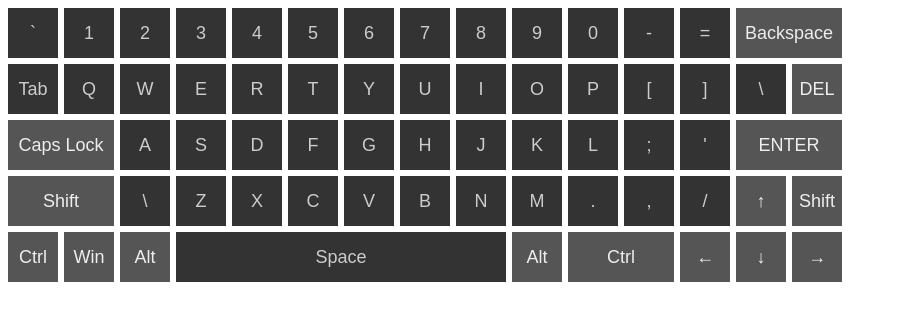
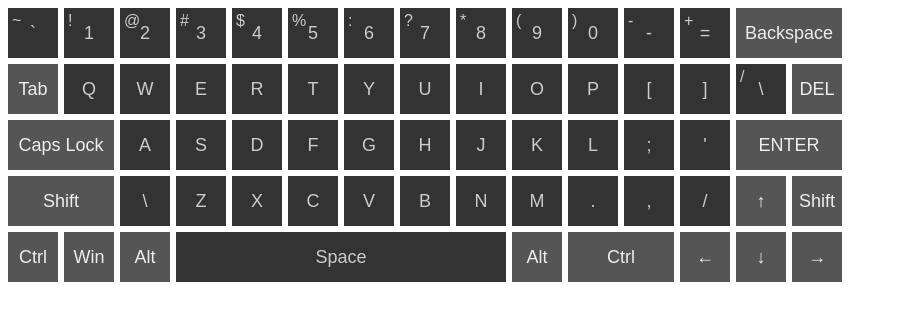
Before and after one commit to VadzimPapkou/virtual-keyboard, a website: page src/index.html in a window 1280 px wide. Shown: the whole page, without its empty margins (0-897 px from the left). Drawn offline with Linux system fonts and the light colour scheme.

Commit message:
feat: add additional btns

```diff
--- a/src/index.html
+++ b/src/index.html
@@ -7,21 +7,49 @@
 </head>
 <body>
 <div class="keyboard">
-  <button class="keyboard__btn">`</button>
-  <button class="keyboard__btn">1</button>
-  <button class="keyboard__btn">2</button>
-  <button class="keyboard__btn">3</button>
-  <button class="keyboard__btn">4</button>
-  <button class="keyboard__btn">5</button>
-  <button class="keyboard__btn">6</button>
-  <button class="keyboard__btn">7</button>
-  <button class="keyboard__btn">8</button>
-  <button class="keyboard__btn">9</button>
-  <button class="keyboard__btn">0</button>
-  <button class="keyboard__btn">-</button>
-  <button class="keyboard__btn">=</button>
+  <button class="keyboard__btn">
+    `
+    <span class="keyboard__btn__additional-char">~</span>
+  </button>
+  <button class="keyboard__btn">
+    1
+    <span class="keyboard__btn__additional-char">!</span>
+  </button>
+  <button class="keyboard__btn">
+    2
+    <span class="keyboard__btn__additional-char">@</span></button>
+  <button class="keyboard__btn">
+    3
+    <span class="keyboard__btn__additional-char">#</span></button>
+  <button class="keyboard__btn">
+    4
+    <span class="keyboard__btn__additional-char">$</span></button>
+  <button class="keyboard__btn">
+    5
+    <span class="keyboard__btn__additional-char">%</span></button>
+  <button class="keyboard__btn">
+    6
+    <span class="keyboard__btn__additional-char">:</span></button>
+  <button class="keyboard__btn">
+    7
+    <span class="keyboard__btn__additional-char">?</span></button>
+  <button class="keyboard__btn">
+    8
+    <span class="keyboard__btn__additional-char">*</span></button>
+  <button class="keyboard__btn">
+    9
+    <span class="keyboard__btn__additional-char">(</span></button>
+  <button class="keyboard__btn">
+    0
+    <span class="keyboard__btn__additional-char">)</span></button>
+  <button class="keyboard__btn">
+    -
+    <span class="keyboard__btn__additional-char">-</span></button>
+  <button class="keyboard__btn">
+    =
+    <span class="keyboard__btn__additional-char">+</span></button>
   <button class="keyboard__btn keyboard__btn--2-columns keyboard__btn--service-btn">Backspace</button>
-  <button class="keyboard__btn">Tab</button>
+  <button class="keyboard__btn keyboard__btn--service-btn">Tab</button>
   <button class="keyboard__btn">Q</button>
   <button class="keyboard__btn">W</button>
   <button class="keyboard__btn">E</button>
@@ -34,7 +62,10 @@
   <button class="keyboard__btn">P</button>
   <button class="keyboard__btn">[</button>
   <button class="keyboard__btn">]</button>
-  <button class="keyboard__btn">\</button>
+  <button class="keyboard__btn">
+    \
+    <span class="keyboard__btn__additional-char">/</span>
+  </button>
   <button class="keyboard__btn keyboard__btn--service-btn">DEL</button>
   <button class="keyboard__btn keyboard__btn--2-columns keyboard__btn--service-btn">Caps Lock</button>
   <button class="keyboard__btn">A</button>
--- a/src/main.css
+++ b/src/main.css
@@ -6,6 +6,7 @@
 }
 
 .keyboard__btn {
+  position: relative;
   font-family: Arial, sans-serif;
   font-size: 18px;
   color: #ccc;
@@ -30,3 +31,10 @@
   color: #eee;
   background-color: #555;
 }
+
+.keyboard__btn__additional-char {
+  position: absolute;
+  top: 4px;
+  left: 4px;
+  font-size: 16px;
+}
```
